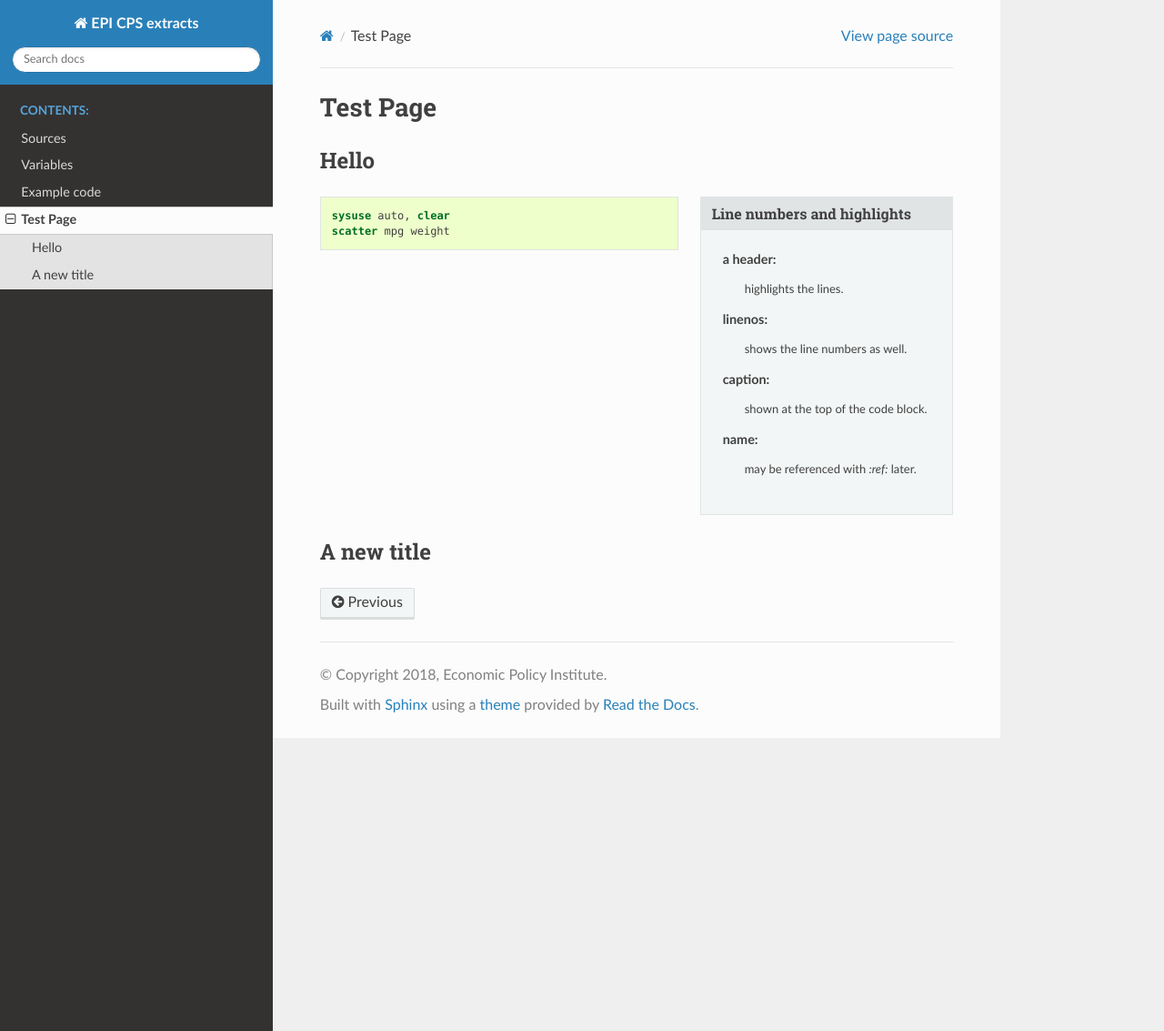
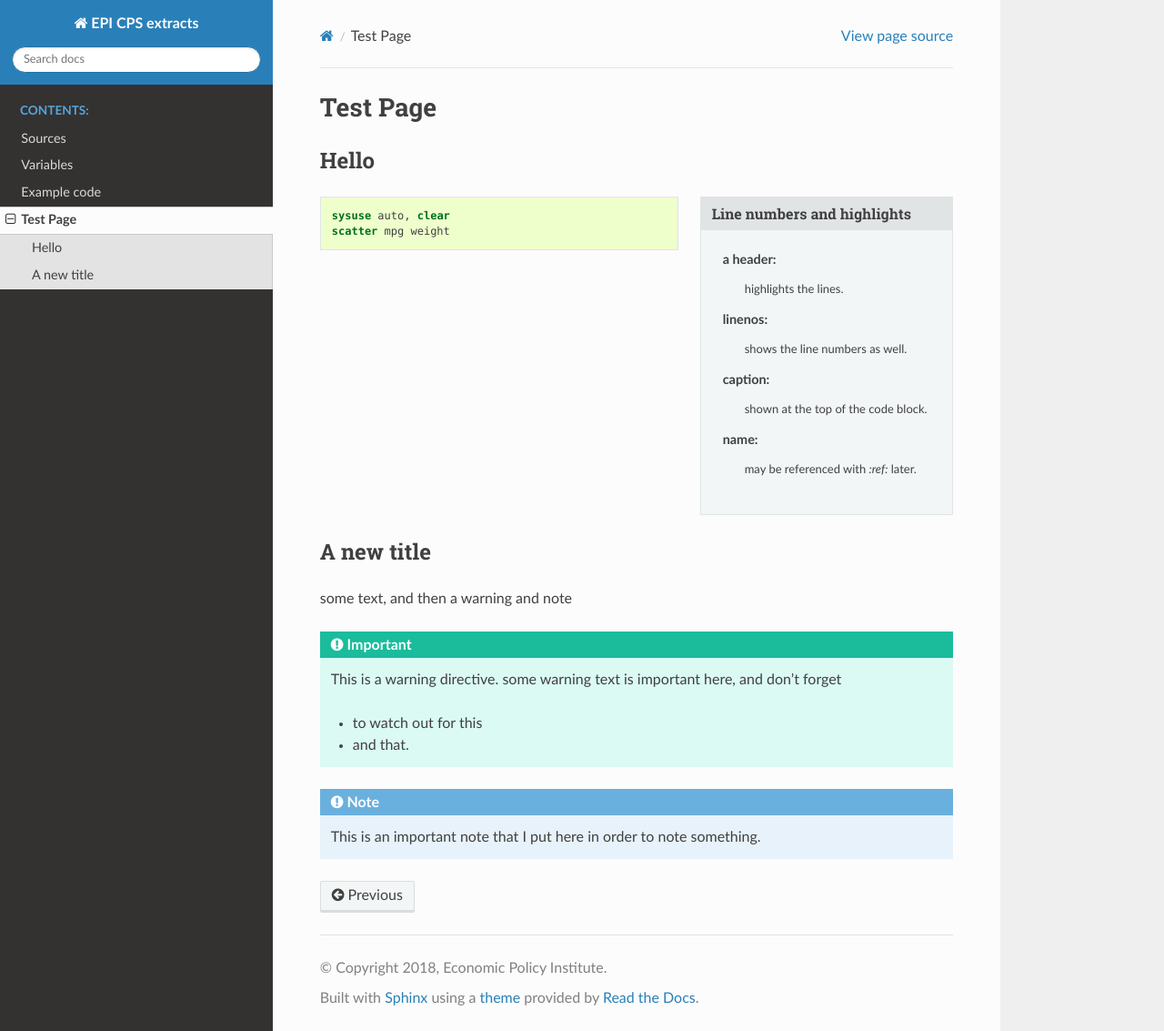
Before and after one commit to Economic/epiextracts, a Sphinx documentation site: the page built from docs/test.rst, in a window 1280 px wide and 1133 px high. Shown: the whole window at 91% size. Built offline with Sphinx 7.4.7 and the Read the Docs theme 2.0.0, drawn with Linux system fonts in a browser that asks for light colours.

```diff
--- a/docs/test.rst
+++ b/docs/test.rst
@@ -26,3 +26,13 @@
 
 A new title
 ===========
+some text, and then a warning and note
+
+.. important:: This is a warning directive.
+   some warning text is important here, and don't forget
+
+   - to watch out for this
+   - and that.
+
+.. note:: This is an important note that I put here
+	in order to note something.
```
Also changed, not shown: README.md (+1 -14 lines), 6 other files.
